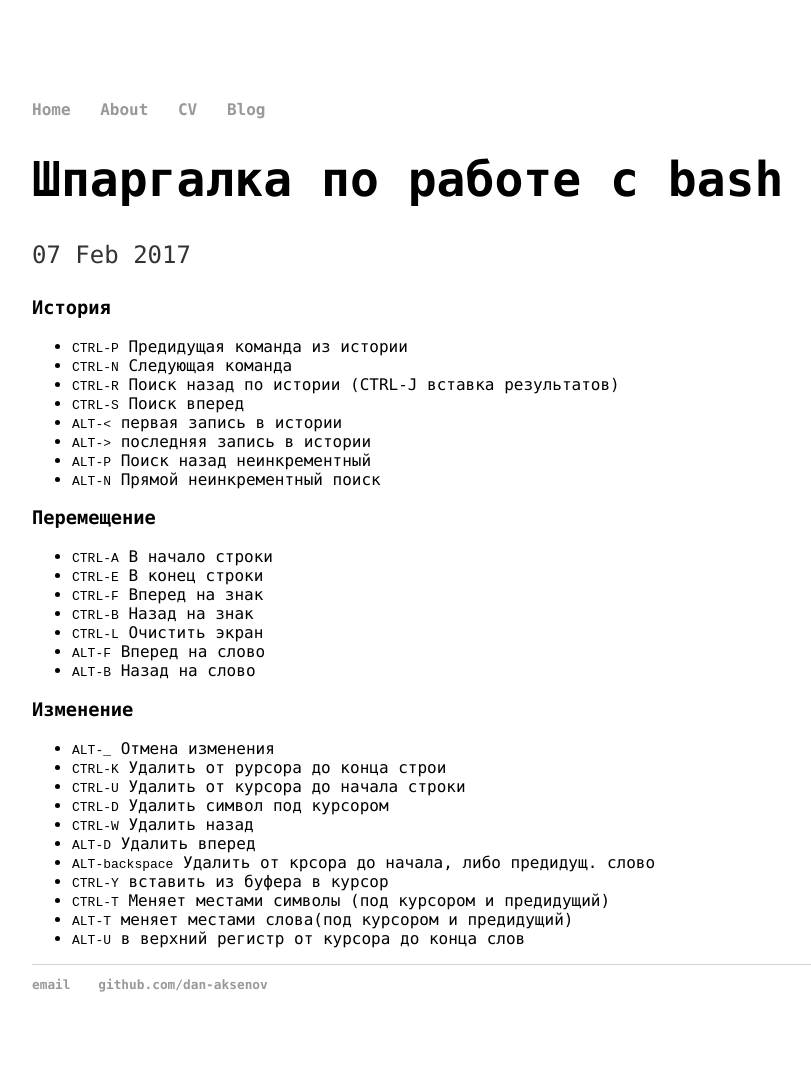
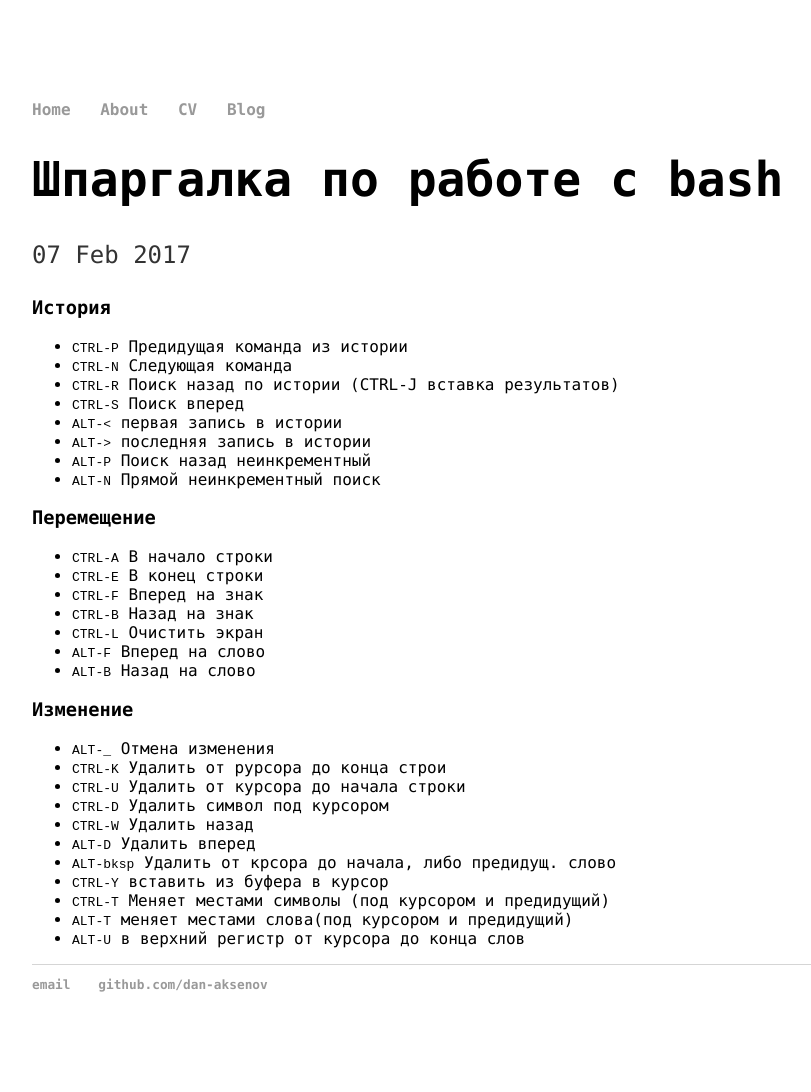
Before and after one commit to dan-aksenov/dan-aksenov.github.io-old, a Jekyll site: the page built from _posts/2017-02-07-bash-commandline-cheatsheet.md, in a window 1280 px wide. Shown: the whole page, without its empty margins (160-971 px from the left). Built offline with Jekyll 4.4.1, drawn with Linux system fonts in a browser that asks for light colours.

Commit message:
smaller fix

```diff
--- a/_posts/2017-02-07-bash-commandline-cheatsheet.md
+++ b/_posts/2017-02-07-bash-commandline-cheatsheet.md
@@ -31,7 +31,7 @@
 * `CTRL-D`	Удалить символ под курсором
 * `CTRL-W`	Удалить назад
 * `ALT-D`	Удалить вперед
-* `ALT-backspace`	Удалить от крсора до начала, либо предидущ. слово
+* `ALT-bksp`	Удалить от крсора до начала, либо предидущ. слово
 * `CTRL-Y`	вставить из буфера в курсор
 * `CTRL-T`	Меняет местами символы (под курсором и предидущий)
 * `ALT-T`	меняет местами слова(под курсором и предидущий)
```
